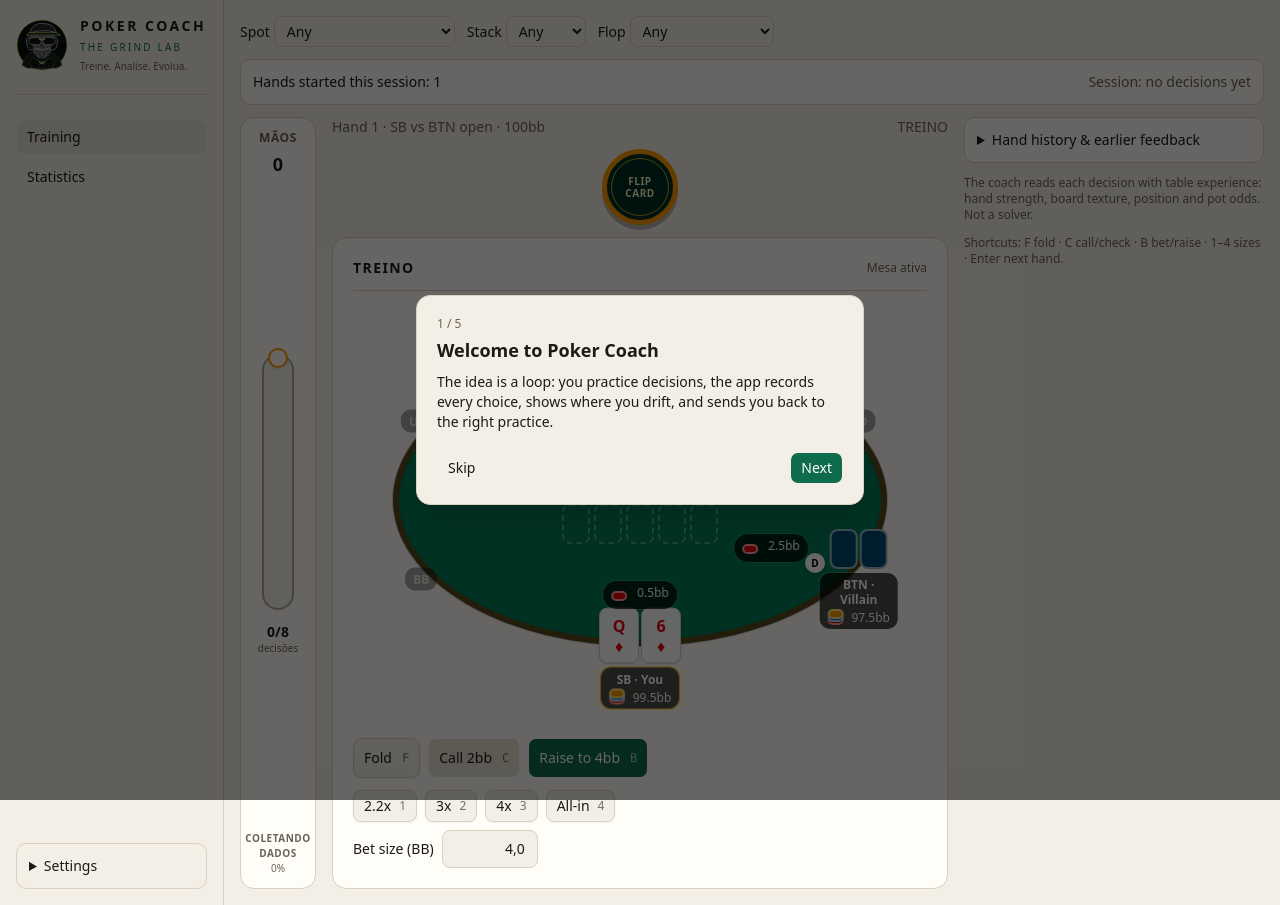
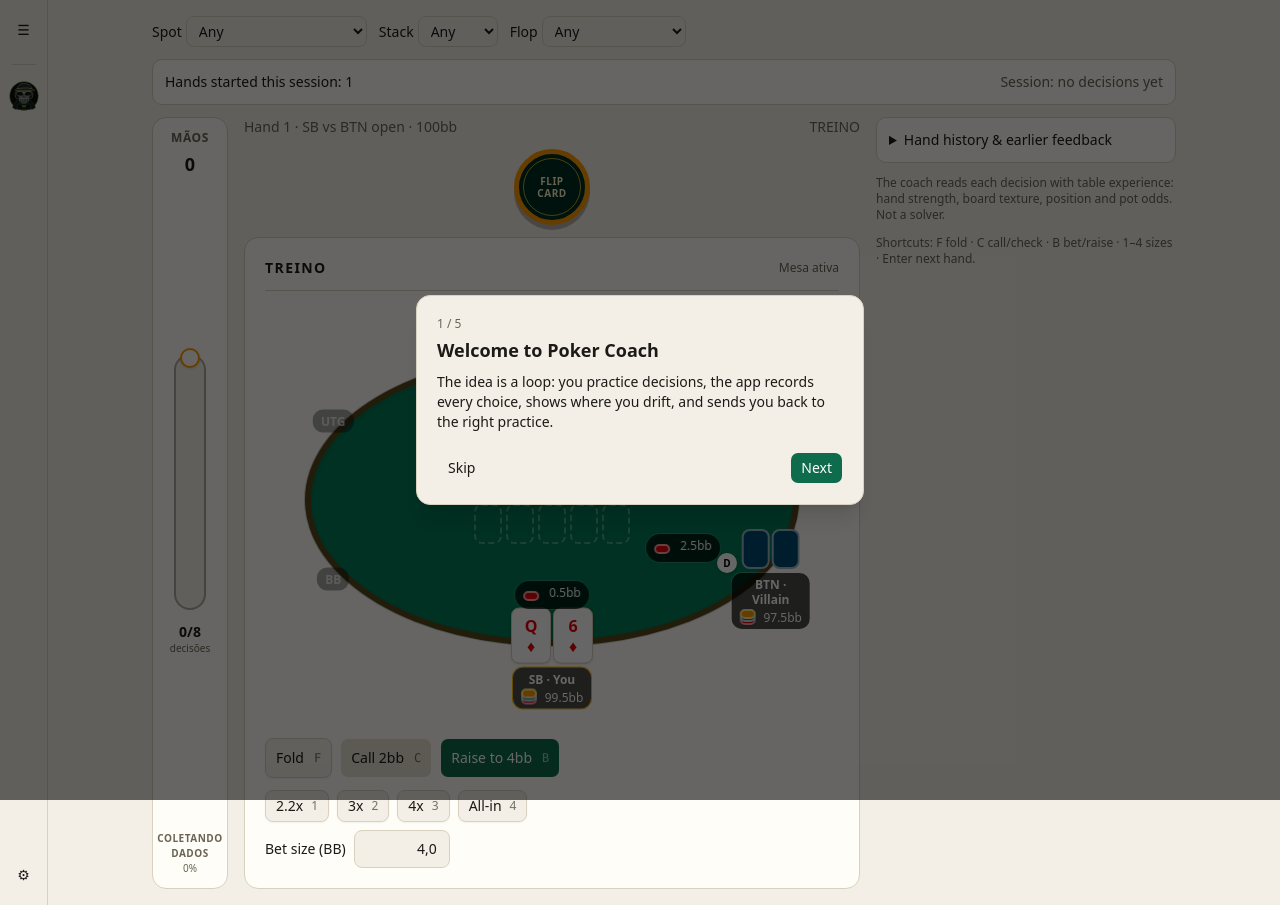
Before and after one commit to warlissoncg/poker-coach, a Next.js app in the folder web/: page / in a window 1280 px wide. Built offline with nearby package versions, Linux system fonts and the light colour scheme.

Commit message:
Remove duplicate training navigation and add auto-hidden settings sidebar

```diff
--- a/web/src/components/AppShell.tsx
+++ b/web/src/components/AppShell.tsx
@@ -12,14 +12,16 @@
 
 type View = "train" | "dashboard" | "stats" | "guide";
 type Theme = "system" | "light" | "dark";
-const NAV: { id: View }[] = [{ id: "train" }, { id: "stats" }];
-const sel = "rounded-md border bg-background px-2 py-1 text-sm";
+const sel = "w-full rounded-md border bg-background px-2 py-2 text-sm";
 
 function Shell() {
   const { t, lang, setLang } = useI18n();
   const [view, setView] = useState<View>("train");
   const [theme, setTheme] = useState<Theme>("system");
   const [tour, setTour] = useState(false);
+  const [sidebarOpen, setSidebarOpen] = useState(false);
+  const [sidebarPinned, setSidebarPinned] = useState(false);
+
   useEffect(() => {
     let active = true;
     try { const s = localStorage.getItem("pk_theme"); if (s === "light" || s === "dark" || s === "system") setTheme(s); } catch { /* ignore */ }
@@ -36,34 +38,82 @@
     try { localStorage.setItem("pk_theme", theme); } catch { /* ignore */ }
     return () => mq.removeEventListener("change", apply);
   }, [theme]);
+
   const closeTour = () => { markTourSeen(); setTour(false); };
   const controls = (
-    <>
-      <select className={sel} value={theme} onChange={(e) => { setTheme(e.target.value as Theme); e.currentTarget.closest("details")?.removeAttribute("open"); }} aria-label="Theme">
-        {(["system", "light", "dark"] as Theme[]).map((x) => <option key={x} value={x}>{t(`theme.${x}`)}</option>)}
-      </select>
-      <select className={sel} value={lang} onChange={(e) => { setLang(e.target.value as "pt" | "en"); e.currentTarget.closest("details")?.removeAttribute("open"); }} aria-label="Language">
-        <option value="pt">Português</option><option value="en">English</option>
-      </select>
-    </>
+    <div className="flex flex-col gap-3">
+      <label className="flex flex-col gap-1 text-xs font-medium text-muted-foreground">Tema
+        <select className={sel} value={theme} onChange={(e) => setTheme(e.target.value as Theme)} aria-label="Theme">
+          {(["system", "light", "dark"] as Theme[]).map((x) => <option key={x} value={x}>{t(`theme.${x}`)}</option>)}
+        </select>
+      </label>
+      <label className="flex flex-col gap-1 text-xs font-medium text-muted-foreground">Idioma
+        <select className={sel} value={lang} onChange={(e) => setLang(e.target.value as "pt" | "en")} aria-label="Language">
+          <option value="pt">Português</option><option value="en">English</option>
+        </select>
+      </label>
+      <div className="border-t pt-3">
+        <div className="mb-2 text-xs font-semibold uppercase tracking-wider text-muted-foreground">Ferramentas</div>
+        <Button variant={view === "dashboard" ? "secondary" : "outline"} className="mb-2 w-full justify-start" size="sm" onClick={() => setView("dashboard")}>{t("nav.dashboard")}</Button>
+        <Button variant={view === "guide" ? "secondary" : "outline"} className="mb-2 w-full justify-start" size="sm" onClick={() => setView("guide")}>{t("nav.guide")}</Button>
+        <Button variant="outline" className="w-full justify-start" size="sm" onClick={() => setTour(true)}>{t("tour.open")}</Button>
+      </div>
+    </div>
   );
+
   return (
     <div className="flex min-h-screen bg-background text-foreground">
       {tour && <Tour onClose={closeTour} />}
-      <aside className="hidden w-56 shrink-0 flex-col gap-1 border-r p-4 md:flex">
-        <div className="mb-5 flex items-center gap-3 border-b border-border pb-5"><BrandAvatar size={52} className="shrink-0" /><div><div className="text-sm font-black uppercase tracking-[0.18em]">Poker Coach</div><div className="mt-1 text-[10px] uppercase tracking-[0.22em] text-primary">The Grind Lab</div><div className="mt-1 text-[10px] text-muted-foreground">Treine. Analise. Evolua.</div></div></div>
-        {NAV.map((n) => <Button key={n.id} variant={view === n.id ? "secondary" : "ghost"} className="justify-start" onClick={() => setView(n.id)}>{t(`nav.${n.id}`)}</Button>)}
-        <div className="mt-auto"><details className="rounded-lg border p-3"><summary className="cursor-pointer text-sm font-medium">{t("settings.title")}</summary><div className="mt-3 flex flex-col gap-2">{controls}<Button variant={view === "dashboard" ? "secondary" : "outline"} size="sm" onClick={(e) => { setView("dashboard"); e.currentTarget.closest("details")?.removeAttribute("open"); }}>{t("nav.dashboard")}</Button><Button variant={view === "guide" ? "secondary" : "outline"} size="sm" onClick={(e) => { setView("guide"); e.currentTarget.closest("details")?.removeAttribute("open"); }}>{t("nav.guide")}</Button><Button variant="outline" size="sm" onClick={(e) => { setTour(true); e.currentTarget.closest("details")?.removeAttribute("open"); }}>{t("tour.open")}</Button></div></details></div>
+
+      {/* Collapsed by default: a compact rail keeps the settings one click away. */}
+      <aside className={`hidden shrink-0 border-r transition-[width] duration-200 md:flex md:flex-col ${sidebarOpen ? "w-64 p-4" : "w-12 items-center py-3"}`}>
+        {sidebarOpen ? (
+          <>
+            <div className="mb-5 flex items-center gap-3 border-b border-border pb-5">
+              <BrandAvatar size={44} className="shrink-0" />
+              <div className="min-w-0"><div className="text-sm font-black uppercase tracking-[0.14em]">Poker Coach</div><div className="mt-1 text-[10px] uppercase tracking-[0.18em] text-primary">The Grind Lab</div><div className="mt-1 text-[10px] text-muted-foreground">Treine. Analise. Evolua.</div></div>
+            </div>
+            <div className="mb-3 flex items-center justify-between gap-2">
+              <span className="text-sm font-semibold">Configurações</span>
+              <div className="flex gap-1">
+                <Button variant={sidebarPinned ? "secondary" : "ghost"} size="icon" aria-label={sidebarPinned ? "Desafixar painel" : "Fixar painel"} title={sidebarPinned ? "Desafixar painel" : "Fixar painel"} onClick={() => setSidebarPinned((p) => !p)}>{sidebarPinned ? "📌" : "⌖"}</Button>
+                <Button variant="ghost" size="icon" aria-label="Recolher painel" title="Recolher painel" onClick={() => { setSidebarOpen(false); setSidebarPinned(false); }}>‹</Button>
+              </div>
+            </div>
+            {controls}
+            <div className="mt-auto pt-4 text-[10px] text-muted-foreground">{sidebarPinned ? "Painel fixado" : "Painel temporário"}</div>
+          </>
+        ) : (
+          <div className="flex h-full flex-col items-center gap-3">
+            <Button variant="ghost" size="icon" aria-label="Abrir configurações" title="Abrir configurações" onClick={() => setSidebarOpen(true)}>☰</Button>
+            <div className="my-1 h-px w-6 bg-border" />
+            <BrandAvatar size={30} />
+            <div className="mt-auto"><Button variant="ghost" size="icon" aria-label="Abrir configurações" title="Configurações" onClick={() => setSidebarOpen(true)}>⚙</Button></div>
+          </div>
+        )}
       </aside>
-      <main className="flex-1 p-4 pb-24 md:pb-4">
-        <div className="mb-3 flex items-center justify-between gap-2 md:hidden"><div className="flex items-center gap-2"><BrandAvatar size={34} /><div><b className="block text-sm">Poker Coach</b><span className="text-[10px] uppercase tracking-[0.18em] text-primary">The Grind Lab</span></div></div><details className="relative"><summary className="cursor-pointer rounded-md border px-3 py-2 text-sm">{t("settings.title")}</summary><div className="absolute right-0 z-20 mt-2 flex min-w-44 flex-col gap-2 rounded-lg border bg-card p-3 shadow-lg">{controls}<Button variant="outline" size="sm" onClick={() => setView("dashboard")}>{t("nav.dashboard")}</Button><Button variant="outline" size="sm" onClick={() => setView("guide")}>{t("nav.guide")}</Button><Button variant="outline" size="sm" onClick={() => setTour(true)}>{t("tour.open")}</Button></div></details></div>
+
+      <main className="min-w-0 flex-1 p-3 pb-24 md:p-4 md:pb-4">
+        <div className="mb-3 flex items-center justify-between gap-2 md:hidden">
+          <div className="flex items-center gap-2"><BrandAvatar size={34} /><div><b className="block text-sm">Poker Coach</b><span className="text-[10px] uppercase tracking-[0.18em] text-primary">The Grind Lab</span></div></div>
+          <Button variant="outline" size="sm" onClick={() => setSidebarOpen((v) => !v)}>{t("settings.title")}</Button>
+        </div>
         {view === "train" && <TrainView />}
         {view === "dashboard" && <Dashboard onPractice={() => setView("train")} onReset={() => setTour(true)} />}
         {view === "stats" && <StatsView />}
         {view === "guide" && <Guide />}
       </main>
+
+      {sidebarOpen && !sidebarPinned && <button className="fixed inset-0 z-20 hidden cursor-default bg-black/10 md:block" aria-label="Fechar painel de configurações" onClick={() => setSidebarOpen(false)} />}
+      {sidebarOpen && !sidebarPinned && <div className="fixed left-12 top-0 z-30 hidden h-screen w-64 border-r bg-background p-4 shadow-xl md:flex md:flex-col">
+        <div className="mb-5 flex items-center gap-3 border-b border-border pb-5"><BrandAvatar size={44} className="shrink-0" /><div><div className="text-sm font-black uppercase tracking-[0.14em]">Poker Coach</div><div className="mt-1 text-[10px] uppercase tracking-[0.18em] text-primary">The Grind Lab</div></div></div>
+        <div className="mb-3 flex items-center justify-between"><span className="text-sm font-semibold">Configurações</span><div className="flex gap-1"><Button variant="secondary" size="icon" aria-label="Fixar painel" onClick={() => setSidebarPinned(true)}>📌</Button><Button variant="ghost" size="icon" aria-label="Fechar painel" onClick={() => setSidebarOpen(false)}>×</Button></div></div>
+        {controls}
+      </div>}
+
       <nav className="fixed inset-x-0 bottom-0 z-10 flex border-t bg-background md:hidden" style={{ paddingBottom: "env(safe-area-inset-bottom)" }}>
-        {NAV.map((n) => <button key={n.id} onClick={() => setView(n.id)} className={`flex-1 py-3 text-sm ${view === n.id ? "font-bold text-primary" : "text-muted-foreground"}`}>{t(`nav.${n.id}`)}</button>)}
+        <button onClick={() => setView("train")} className={`flex-1 py-3 text-sm ${view === "train" ? "font-bold text-primary" : "text-muted-foreground"}`}>Treino</button>
+        <button onClick={() => setView("stats")} className={`flex-1 py-3 text-sm ${view === "stats" ? "font-bold text-primary" : "text-muted-foreground"}`}>Estatísticas</button>
       </nav>
     </div>
   );
```
